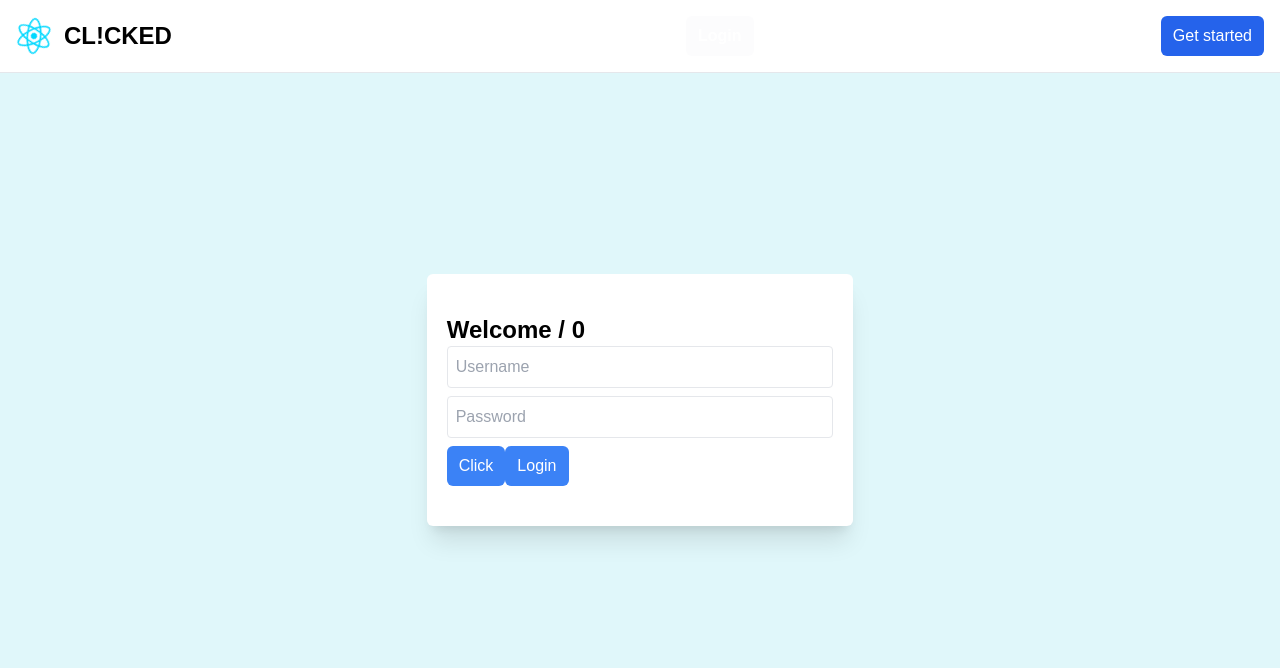
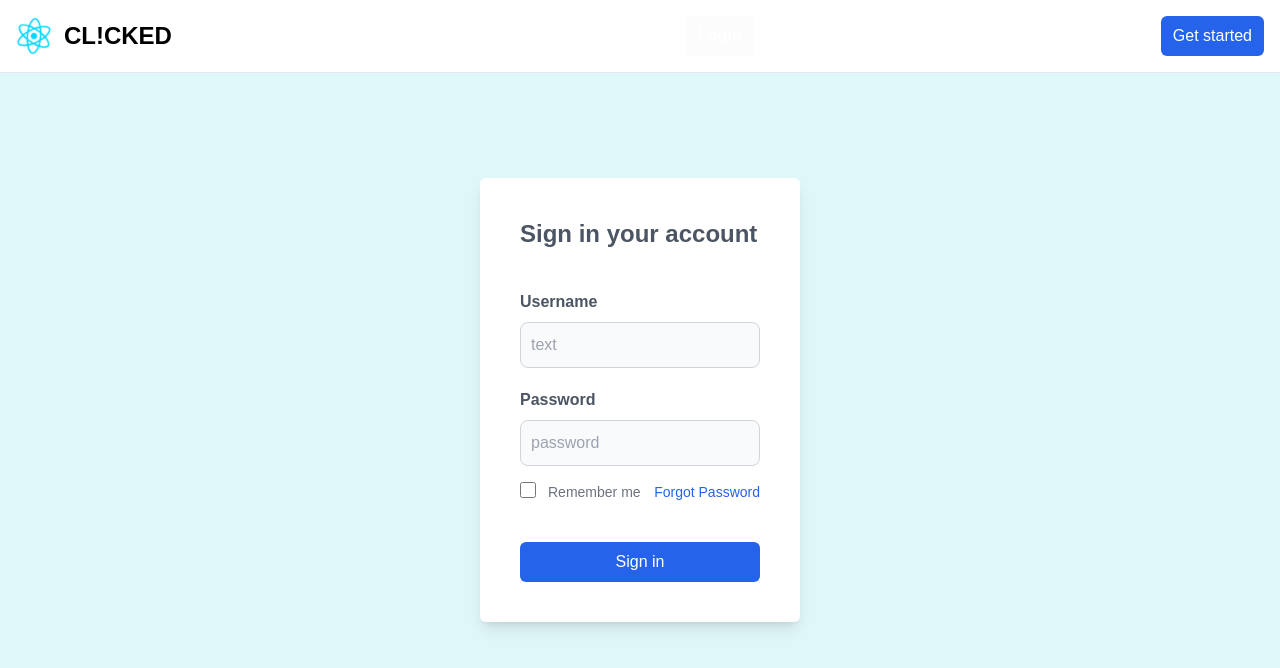
Before and after one commit to emmanueljustin/react-clicked, a React (Vite) app: page /login in a window 1280 px wide. Shown: the top 668 px of the page. Built offline with nearby package versions, Linux system fonts and the light colour scheme.

Commit message:
Added new components and redesigned login card

```diff
--- /dev/null
+++ b/src/components/Input.tsx
@@ -0,0 +1,15 @@
+interface Props {
+  type: string;
+  name?: string;
+  class?: string;
+  placeHolder?: string;
+  ariaDescribedby?: string;
+}
+
+const Input: React.FC<Props> = (props) => {
+  return (
+    <input type={props.type} name={props.name} placeholder={props.placeHolder} className={props.class} aria-describedby={props.ariaDescribedby} />
+  )
+}
+
+export default Input
--- /dev/null
+++ b/src/components/Label.tsx
@@ -0,0 +1,12 @@
+interface Props {
+  class?: string;
+  children: React.ReactNode;
+}
+
+const Label: React.FC<Props> = (props) => {
+  return (
+    <label className={props.class}>{props.children}</label>
+  )
+}
+
+export default Label
--- /dev/null
+++ b/src/components/Link.tsx
@@ -0,0 +1,13 @@
+interface Props {
+  children: React.ReactNode;
+  class?: string;
+  href: string;
+}
+
+const Link: React.FC<Props> = (props) => {
+  return (
+    <a href={props.href} className={props.class}>{props.children}</a>
+  )
+}
+
+export default Link
--- /dev/null
+++ b/src/components/grouped_components/TextField.tsx
@@ -0,0 +1,22 @@
+import Container from "../Container"
+import Input from "../Input";
+import Label from "../Label";
+
+interface Props {
+  label: string;
+  inputType: string;
+  placeHolder: string;
+}
+
+const TextField: React.FC<Props> = (props) => {
+  return (
+    <>
+      <Container>
+        <Label class="block mb-2 font-bold text-base text-gray-600">{props.label}</Label>
+        <Input type={props.inputType} class="bg-gray-50 border border-gray-300 rounded-lg block w-full p-2.5 focus:outline-none" placeHolder={props.placeHolder} />
+      </Container>
+    </>
+  )
+}
+
+export default TextField
--- a/src/templates/auth/LoginCard.tsx
+++ b/src/templates/auth/LoginCard.tsx
@@ -1,47 +1,34 @@
-import { useSelector, useDispatch } from 'react-redux'
-import { RootState } from '../../store/store'
-import { increment } from '../../store/counterSlice'
 import Button from "../../components/Button"
-import { login } from '../../store/authSlice'
-import { useState } from 'react'
+import Container from "../../components/Container"
+import TextField from "../../components/grouped_components/TextField"
+import Header from "../../components/Header"
+import Input from "../../components/Input"
+import Label from "../../components/Label"
+import Link from "../../components/Link"
 
 const LoginCard = () => {
-  // ? The state specific
-  const count = useSelector((state: RootState) => state.counter.value)
-
-  // ? This is the other way you can use states
-  // const auth = useSelector((state: RootState) => state.auth)
-
-  // ? Destructuring to expose different states
-  const { username, password } = useSelector((state: RootState) => state.auth)
-  const dispatch = useDispatch()
-
-  const [inputUsername, setInputUserName] = useState('')
-  const [inputPassword, setInputPassword] = useState('')
-
-  const handleLogin = () => {
-    if (inputUsername.trim()) {
-      dispatch(
-        login({
-          username: inputUsername,
-          password: inputPassword
-        }))
-      setInputUserName('')
-      setInputPassword('')
-    }
-  }
-
   return (
     <>
-      <div className="login-container">
-        <h1 className="font-bold text-2xl">Welcome {username}/{password} {count} </h1>
-        <div className='flex flex-col'>
-          <input placeholder='Username' type='text' value={inputUsername} onChange={(e) => setInputUserName(e.target.value)} className="border p-2 rounded mb-2" />
-          <input placeholder='Password' type='password' value={inputPassword} onChange={(e) => setInputPassword(e.target.value)} className="border p-2 rounded mb-2" />
-        </div>
-        <Button class="bg-blue-500 px-3 py-2 rounded-md text-white" onClick={() => dispatch(increment())} >Click</Button>
-        <Button class="bg-blue-500 px-3 py-2 rounded-md text-white" onClick={handleLogin} >Login</Button>
-      </div>
+      <Container class="p-10 bg-white rounded-md shadow-lg w-3/12">
+        <Header class="font-extrabold text-2xl text-gray-600">Sign in your account</Header>
+
+        <Container class="mt-10 space-y-5">
+          <TextField label="Username" inputType="text" placeHolder="text" />
+          <TextField label="Password" inputType="password" placeHolder="password" />
+        </Container>
+
+        <Container class="mt-4 flex items-center justify-between">
+          <Container class="flex items-start">
+            <Container class="flex items-center h-5"></Container>
+            <Input type="checkbox" ariaDescribedby="remember" class="w-4 h-4 border border-gray-300 rounded bg-gray-50 focus:ring-3 focus:ring-blue-900" />
+            <Label class="ml-3 text-sm text-gray-500">Remember me</Label>
+          </Container>
+
+          <Link href="https://google.com/" class="text-sm font-medium text-blue-600">Forgot Password</Link>
+        </Container>
+
+        <Button class="mt-10 bg-blue-600 rounded-md text-white font-medium w-full py-2 active:bg-opacity-65" onClick={() => {}}>Sign in</Button>
+      </Container>
     </>
   )
 }
```
Also changed, not shown: 1 other file (tests, documents, lock files or other folders).
